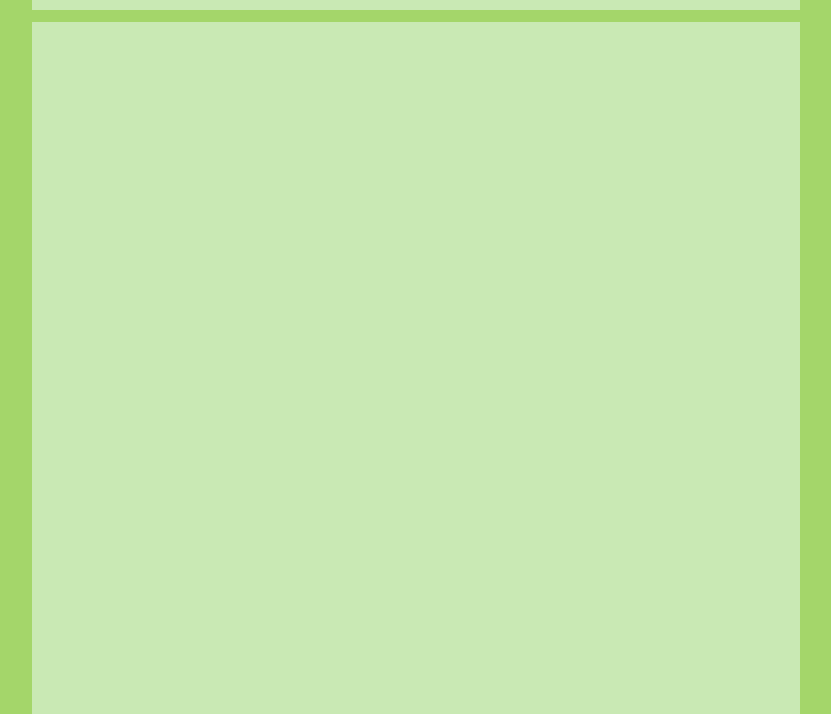
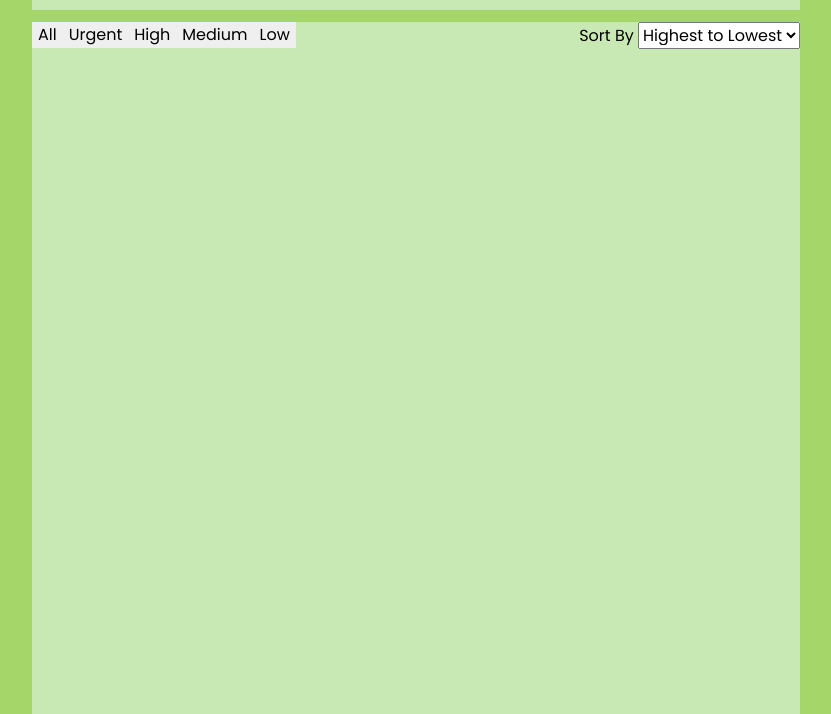
Before and after one commit to rainx5000/todo-list, a plain HTML site: page index.html in a window 1280 px wide. Shown: the part 86-800 px from the top of the page, without its empty margins (224-1055 px from the left). Drawn offline with Linux system fonts and the light colour scheme.

Commit message:
Created controls for the todo list, which I will implement later

```diff
--- a/index.html
+++ b/index.html
@@ -14,7 +14,26 @@
             <h1>To-Do-List</h1>
             <button class="add">&#43;</button>
         </div>
+        <div class="controls">
+            <div class="controls-display">
+                <button class="display-buttons">All</button>
+                <button class="display-buttons">Urgent</button>
+                <button class="display-buttons">High</button>
+                <button class="display-buttons">Medium</button>
+                <button class="display-buttons">Low</button>
+            </div>
+            <div class="controls-sort">
+                <label for="">Sort By </label>
+                <select name="" id="">
+                    <option value="hl">Highest to Lowest</option>
+                    <option value="lh">Lowest to Highest</option>
+                </select>
+            </div>
+        </div>
 
+        <div class="list">
+
+        </div>
     </div>
 </body>
 </html>
--- a/script.js
+++ b/script.js
@@ -0,0 +1,4 @@
+//importance levels Urgent, High, Medium, Low
+//importance from highest to lowest
+//important from lowest to highest
+//display: all, urgent, high, medium, low
--- a/style.css
+++ b/style.css
@@ -91,7 +91,7 @@ html {
     height: 100vh;
     margin: auto;
 }
-
+/* heading */
 .heading {
     position: relative;
     display: flex;
@@ -129,3 +129,24 @@ h1 {
   font-weight: 700;
   color:  rgb(96, 128, 61);
 }
+/* heading */
+/* controls */
+.controls {
+  display: flex;
+  justify-content: space-between;
+}
+.controls-display {
+  display: flex;
+}
+.display-buttons {
+  height: fit-content;
+  width: fit-content;
+  border: none;
+  outline: none;
+  cursor: pointer;
+}
+
+.display-buttons-active {
+background-color: green;
+}
+/* controls */
```
